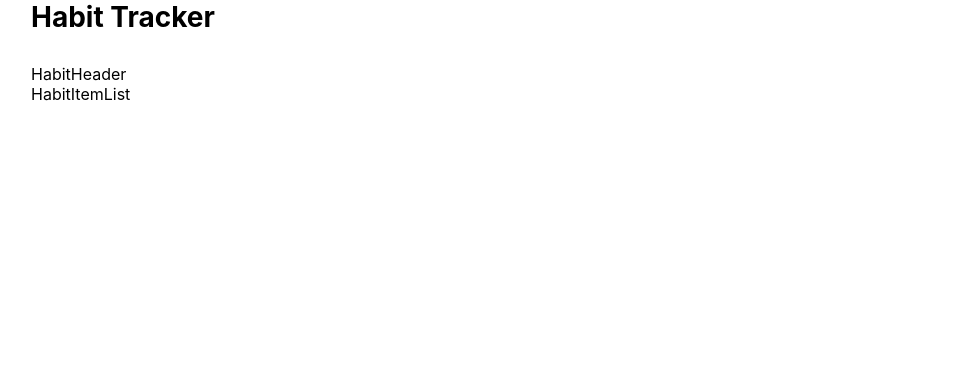
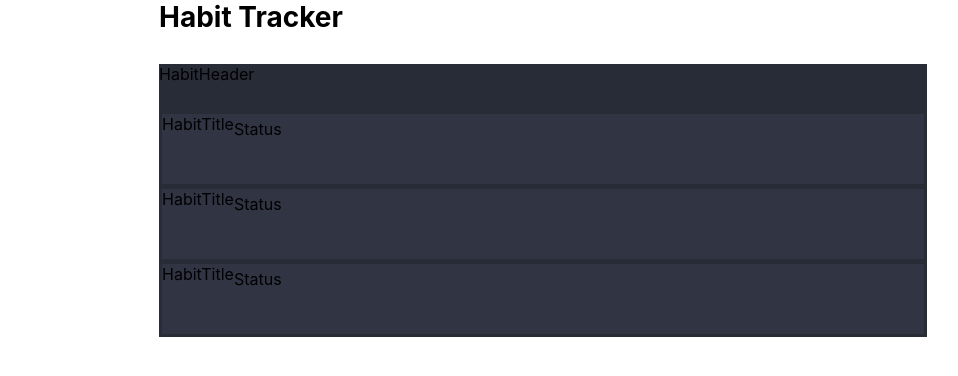
Before and after one commit to Yuji5117/habit_tracker_react, a React (Create React App) app: page / in a window 1280 px wide. Shown: the top 376 px of the page, without its empty margins (97-1055 px from the left). Built offline with nearby package versions, Linux system fonts and the light colour scheme.

Commit message:
大枠を作成し、コンポーネントを細かく分解

```diff
--- a/src/App.tsx
+++ b/src/App.tsx
@@ -1,21 +1,21 @@
-import React from "react";
+import React, { useState } from "react";
 import styled from "styled-components";
 import HabitHeader from "./components/HabitHeader";
 import HabitItemList from "./components/HabitItemList";
+import { Habit } from "./typings";
 
 function App() {
+  const [habits, setHabits] = useState<Habit[]>([
+    { id: 1, title: "test", status: 1 },
+    { id: 2, title: "test2", status: 1 },
+    { id: 3, title: "test3", status: 1 },
+  ]);
   return (
     <Wrapper>
       <Header>Habit Tracker</Header>
       <Main>
-        {/* header for list */}
         <HabitHeader />
-        {/* habit title */}
-        {/* habit status */}
-        {/* habit item list */}
-        <HabitItemList />
-        {/* habit title */}
-        {/* habit status */}
+        <HabitItemList habits={habits} />
       </Main>
     </Wrapper>
   );
@@ -24,7 +24,7 @@ function App() {
 export default App;
 
 const Wrapper = styled.div`
-  width: 80%;
+  width: 60%;
   margin-left: auto;
   margin-right: auto;
 `;
@@ -35,4 +35,6 @@ const Header = styled.header`
   margin-bottom: 30px;
 `;
 
-const Main = styled.main``;
+const Main = styled.main`
+  background-color: #282c37;
+`;
--- a/src/components/HabitHeader.tsx
+++ b/src/components/HabitHeader.tsx
@@ -1,9 +1,12 @@
-import React from 'react'
+import React from "react";
+import styled from "styled-components";
 
 const HabitHeader = () => {
-  return (
-    <div>HabitHeader</div>
-  )
-}
+  return <Wrapepr>HabitHeader</Wrapepr>;
+};
 
-export default HabitHeader
+export default HabitHeader;
+
+const Wrapepr = styled.div`
+  height: 50px;
+`;
--- /dev/null
+++ b/src/components/HabitItem.tsx
@@ -0,0 +1,25 @@
+import React from "react";
+import styled from "styled-components";
+import { Habit } from "../typings";
+import HabitTitle from "./HabitTitle";
+
+interface PropsType {
+  habit: Habit;
+}
+
+const HabitItem = ({ habit }: PropsType) => {
+  return (
+    <Wrapper>
+      <HabitTitle />
+      <div>Status</div>
+    </Wrapper>
+  );
+};
+
+export default HabitItem;
+
+const Wrapper = styled.div`
+  height: 70px;
+  display: flex;
+  background-color: #313543;
+`;
--- a/src/components/HabitItemList.tsx
+++ b/src/components/HabitItemList.tsx
@@ -1,7 +1,44 @@
 import React from "react";
+import styled from "styled-components";
+import HabitItem from "./HabitItem";
 
-const HabitItemList = () => {
-  return <div>HabitItemList</div>;
+import { Habit } from "../typings";
+
+interface PropsType {
+  habits: Habit[];
+}
+
+const HabitItemList = ({ habits }: PropsType) => {
+  return (
+    <Wrapper>
+      <ItemList>
+        {habits.map((habit) => (
+          <Item key={habit.id}>
+            <HabitItem habit={habit} />
+          </Item>
+        ))}
+      </ItemList>
+    </Wrapper>
+  );
 };
 
 export default HabitItemList;
+
+const Wrapper = styled.div`
+  display: flex;
+  padding-left: 3px;
+  padding-right: 3px;
+  padding-bottom: 3px;
+`;
+
+const ItemList = styled.ul`
+  width: 100%;
+  display: flex;
+  flex-direction: column;
+
+  * + * {
+    padding-top: 5px;
+  }
+`;
+
+const Item = styled.li``;
--- /dev/null
+++ b/src/components/HabitTitle.tsx
@@ -0,0 +1,9 @@
+import React from 'react'
+
+const HabitTitle = () => {
+  return (
+    <div>HabitTitle</div>
+  )
+}
+
+export default HabitTitle
--- /dev/null
+++ b/src/typings.d.ts
@@ -0,0 +1,5 @@
+export interface Habit {
+  id: number;
+  title: string;
+  status: number;
+}
```
Also changed, not shown: src/components/HabitStatus.tsx (added, +7 -0 lines).
